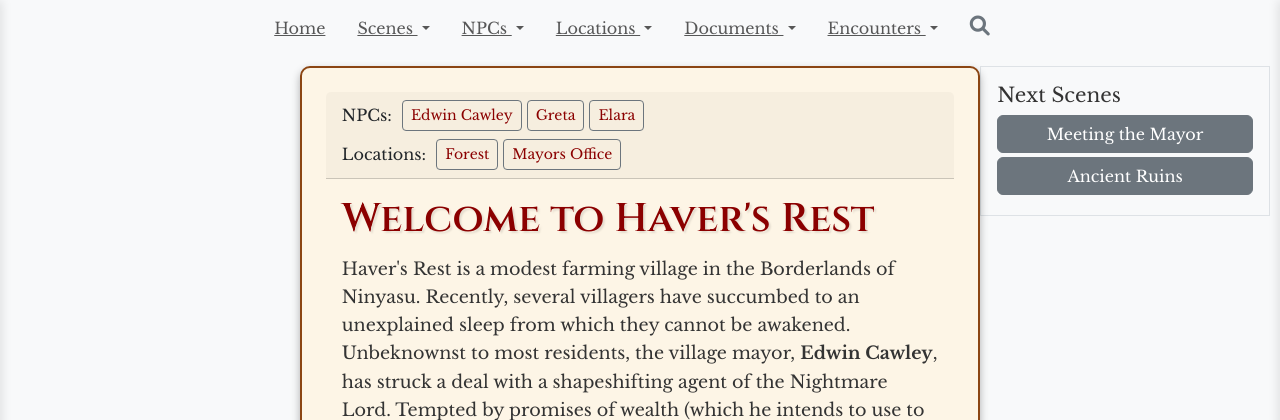
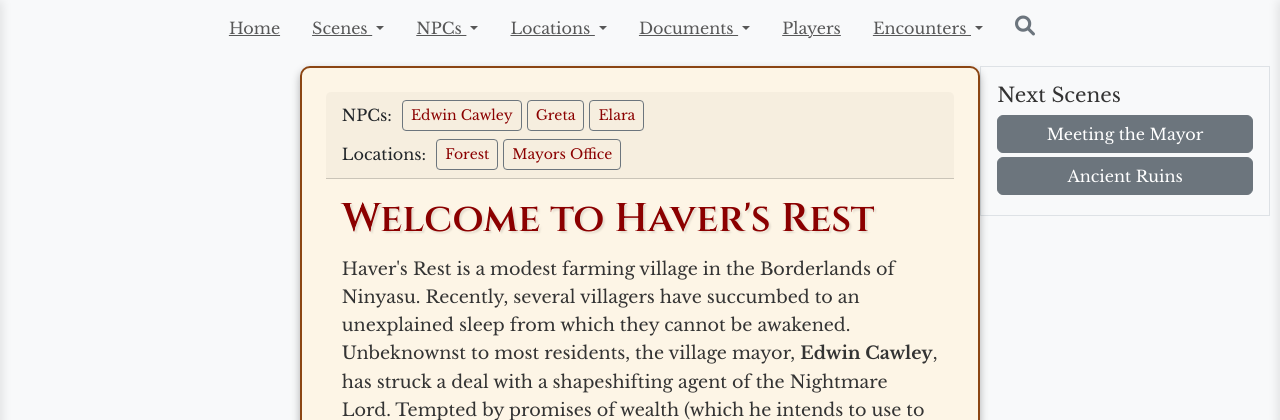
Before and after one commit to prappleizer/DMScreen, a Flask app: page /scene/intro in a window 1280 px wide. Shown: the top 420 px of the page. Run offline with Flask 3, Linux system fonts and the light colour scheme; some libraries are stand-ins or nearby versions.

Commit message:
add players tab for arbitrary dm info about players

```diff
--- a/app.py
+++ b/app.py
@@ -500,6 +500,25 @@ def get_all_documents():
     return documents
 
 
+@app.route("/players")
+def get_players():
+    # Path to the players.md file
+    players_file = os.path.join(session_folder, "players.md")
+
+    if not os.path.exists(players_file):
+        return jsonify(
+            {"title": "Players", "content": "No player information available."}
+        ), 404
+
+    # Use parse_markdown_file to get metadata and content
+    metadata, content = parse_markdown_file(session_folder, "players")
+
+    # Use the title from metadata if available; otherwise, default to "Players"
+    title = metadata.get("title", "Players")
+
+    return jsonify({"title": title, "content": content})
+
+
 @app.context_processor
 def inject_nav_data():
     """Inject all scenes, NPCs, locations, encounters, and documents into templates."""
--- a/app_files/static/js/sidebar.js
+++ b/app_files/static/js/sidebar.js
@@ -116,6 +116,9 @@ document.addEventListener('DOMContentLoaded', function () {
             case 'document':
                 url = `/document/${name}`;
                 break;
+            case 'players':
+                url = `/players`;
+                break;
             default:
                 console.error('Unknown right sidebar content type:', type);
                 return;
--- a/app_files/templates/nav.html
+++ b/app_files/templates/nav.html
@@ -55,6 +55,10 @@
                     {% endfor %}
                 </ul>
             </li>
+            <!-- Players Link -->
+            <li class="nav-item">
+                <a class="nav-link" href="#" onclick="event.preventDefault(); showRightSidebar('players', 'players');">Players</a>
+            </li>
 
             <!-- Encounters Dropdown -->
             <li class="nav-item dropdown">
```
